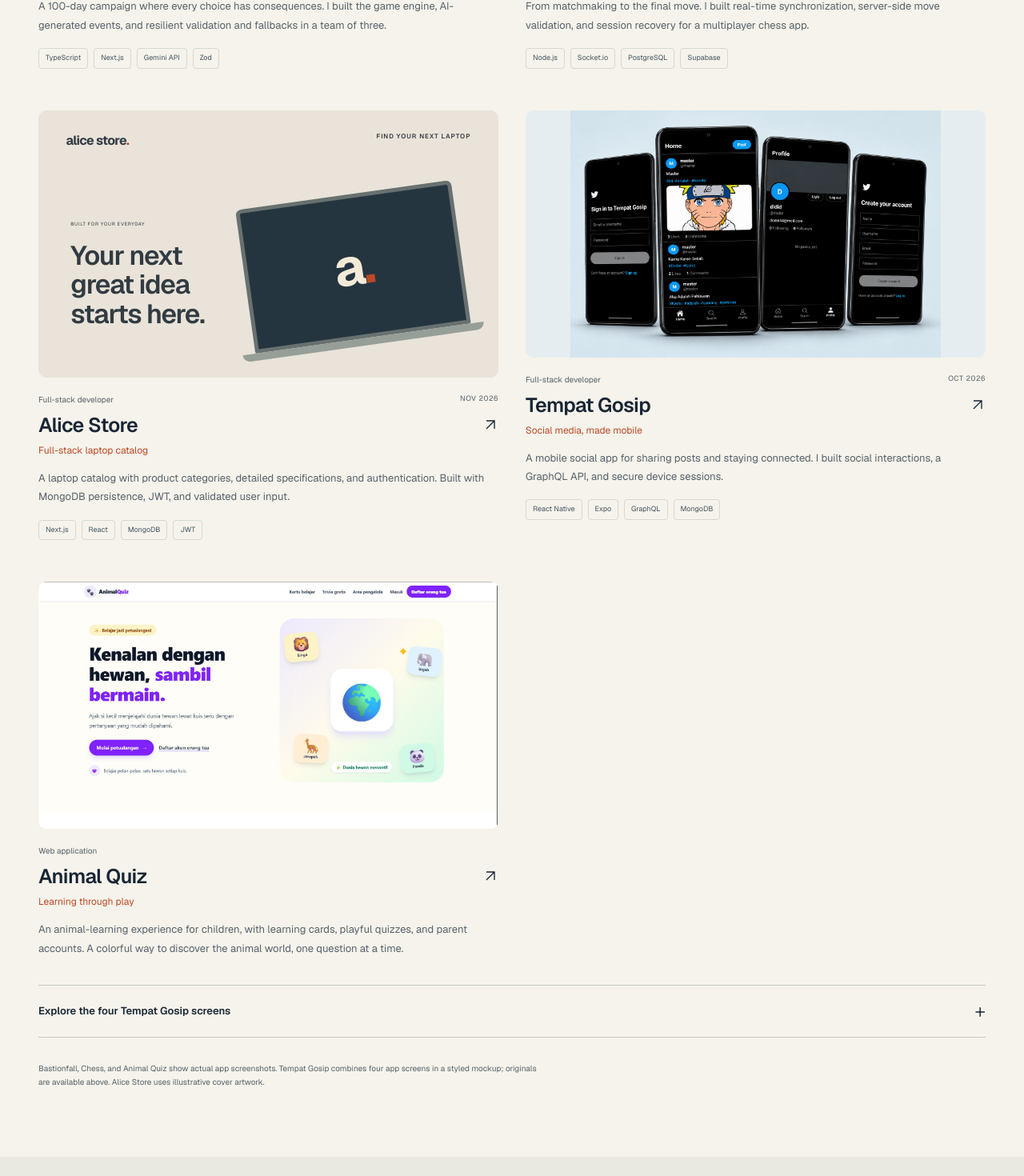
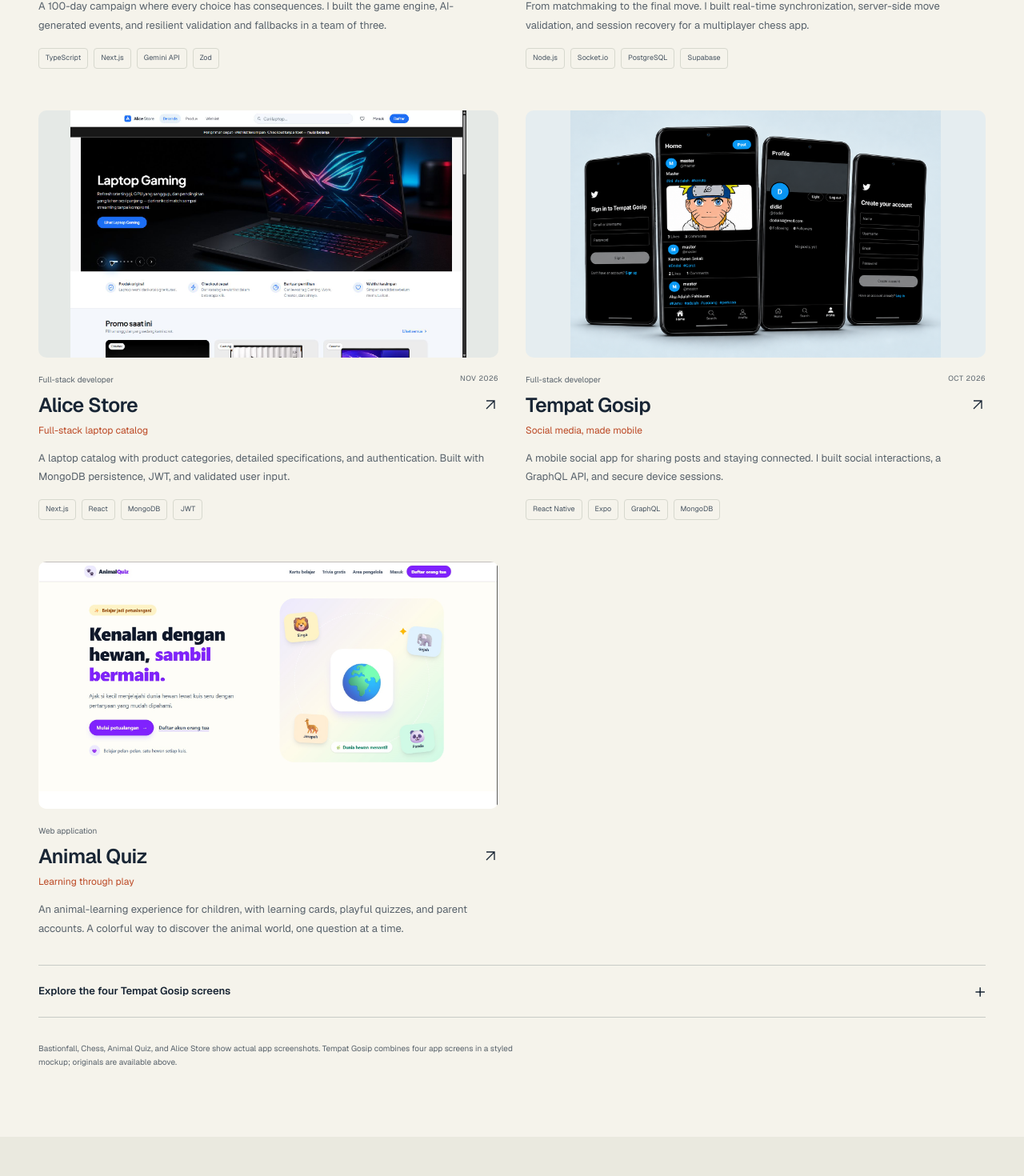
Before and after one commit to OtnielRS/web-portofolio, a Next.js app in the folder my-portofolio/: page / in a window 1280 px wide. Shown: the part 1218-2688 px from the top of the page at 80% size. Built offline with nearby package versions, Linux system fonts and the light colour scheme.

Commit message:
feat(projects): use live Alice Store homepage screenshot

```diff
--- a/my-portofolio/app/_features/work/project-art.tsx
+++ b/my-portofolio/app/_features/work/project-art.tsx
@@ -6,9 +6,9 @@ export default function ProjectArt({ type }: { type: string }) {
     chess: { src: "/projects/hacktiv-chess.jpg", alt: "Hacktiv Chess Ultimate lobby with multiplayer matchmaking, Stockfish, and tactical puzzles" },
     animal: { src: "/projects/animal-quiz.jpg", alt: "Animal Quiz homepage with animal learning cards and a start-adventure button" },
     social: { src: "/projects/tempat-gosip-showcase.png", alt: "Tempat Gosip mobile app showcase featuring sign-in, home feed, profile, and account creation screens" },
+    store: { src: "/projects/alice-store.jpg", alt: "Alice Store homepage showing its gaming-laptop banner, product navigation, search, and featured promotions" },
   };
   const screenshot = screenshots[type];
   if (screenshot) return <div className={`project-art project-screenshot project-screenshot-${type}`}><Image src={screenshot.src} alt={screenshot.alt} fill sizes="(max-width: 700px) calc(100vw - 40px), (max-width: 1416px) calc((100vw - 130px) / 2), 643px" /></div>;
-  if (type === "store") return <div className="project-art store-art" aria-hidden="true"><div className="art-topline"><span>alice store<span className="orange">.</span></span><span>FIND YOUR NEXT LAPTOP</span></div><div className="store-composition"><div><span className="store-small">BUILT FOR YOUR EVERYDAY</span><strong>Your next<br/>great idea<br/>starts here.</strong></div><div className="laptop"><div className="laptop-screen"><span>a<span className="orange">.</span></span></div><div className="laptop-base"/></div></div></div>;
   return null;
 }
--- a/my-portofolio/app/_features/work/work-section.tsx
+++ b/my-portofolio/app/_features/work/work-section.tsx
@@ -16,8 +16,8 @@ export default function WorkSection({ standalone = false }: { standalone?: boole
       </div>
       <ProjectGallery />
       <p className="art-disclosure">
-        Bastionfall, Chess, and Animal Quiz show actual app screenshots. Tempat Gosip combines
-        four app screens in a styled mockup; originals are available above. Alice Store uses illustrative cover artwork.
+        Bastionfall, Chess, Animal Quiz, and Alice Store show actual app screenshots. Tempat Gosip combines
+        four app screens in a styled mockup; originals are available above.
       </p>
     </section>
   );
```
Also changed, not shown: my-portofolio/public/projects/README.md, my-portofolio/public/projects/alice-store.jpg (added), 1 other file (tests, documents, lock files or other folders).
